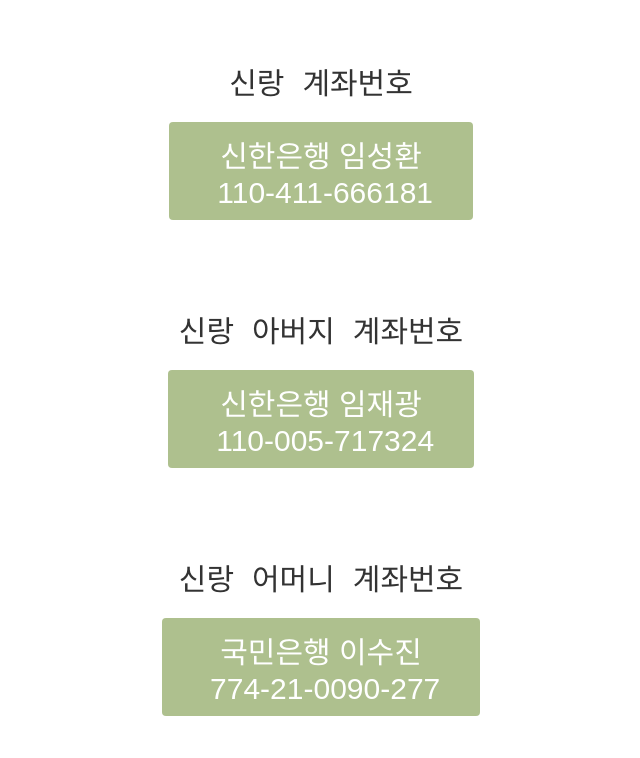
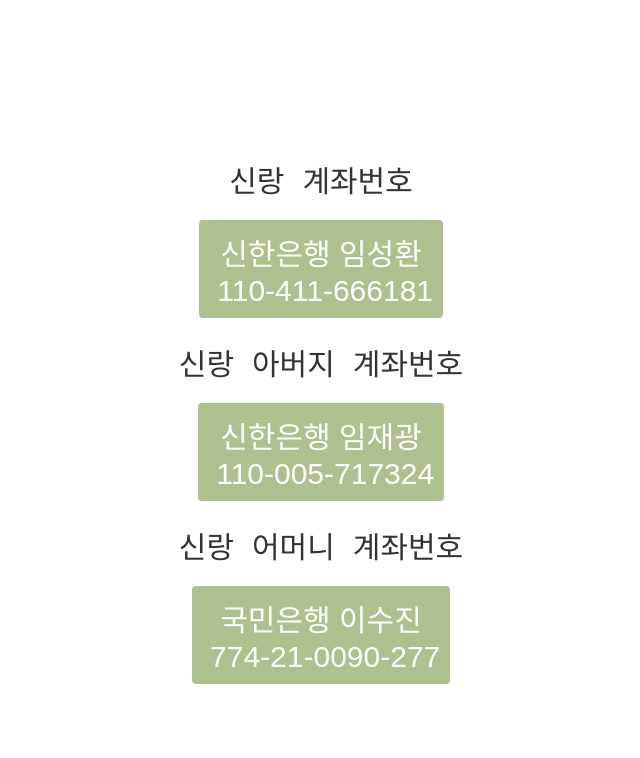
Before and after one commit to jiinsophialee/weddingsh, a plain HTML site: page index.html in a window 1280 px wide. Shown: the whole page, without its empty margins (319-959 px from the left). Drawn offline with Linux system fonts and the light colour scheme.

Commit message:
Update index.html

```diff
--- a/index.html
+++ b/index.html
@@ -20,6 +20,7 @@
 
     .button-container {
       text-align: center;
+      margin-bottom: -65px;
       margin-left: 20px; /* Add margin to the left side of each button container */
       margin-right: 20px; /* Add margin to the right side of each button container */
     }
@@ -28,7 +29,7 @@
       background-color: #AEC08E; /* Green */
       border: none;
       color: white;
-      padding: 10px 40px;
+      padding: 10px 10px;
       text-align: center;
       text-decoration: none;
       font-size: 30px; /* Adjust the font size of the buttons */
```
